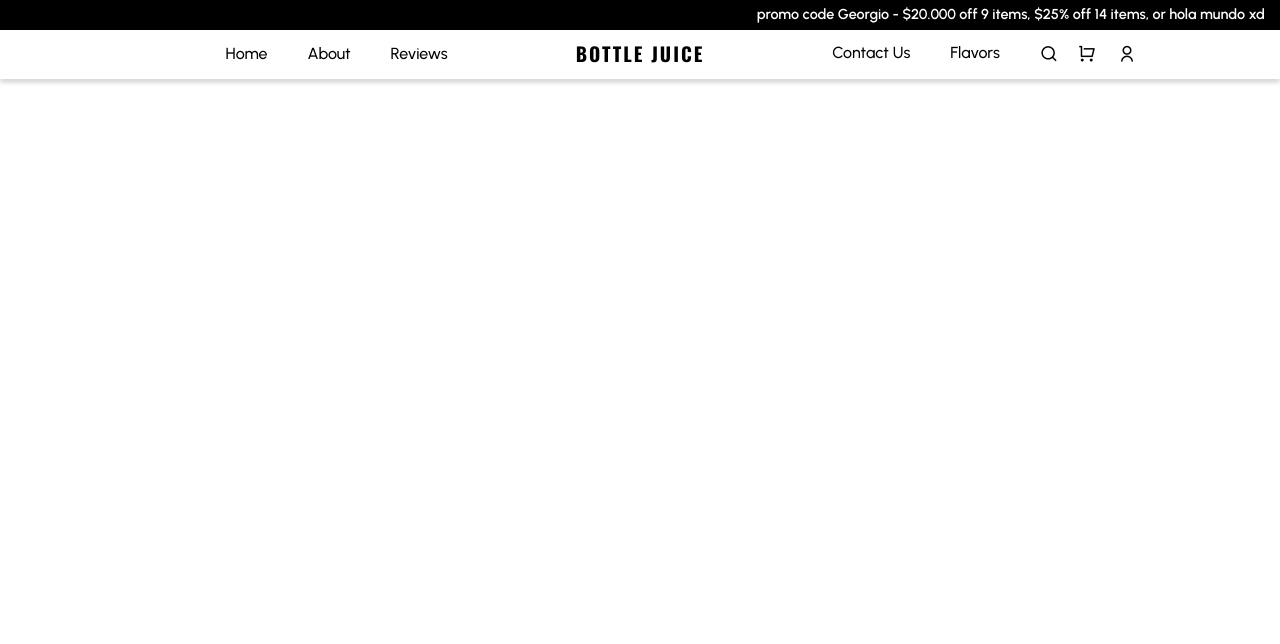
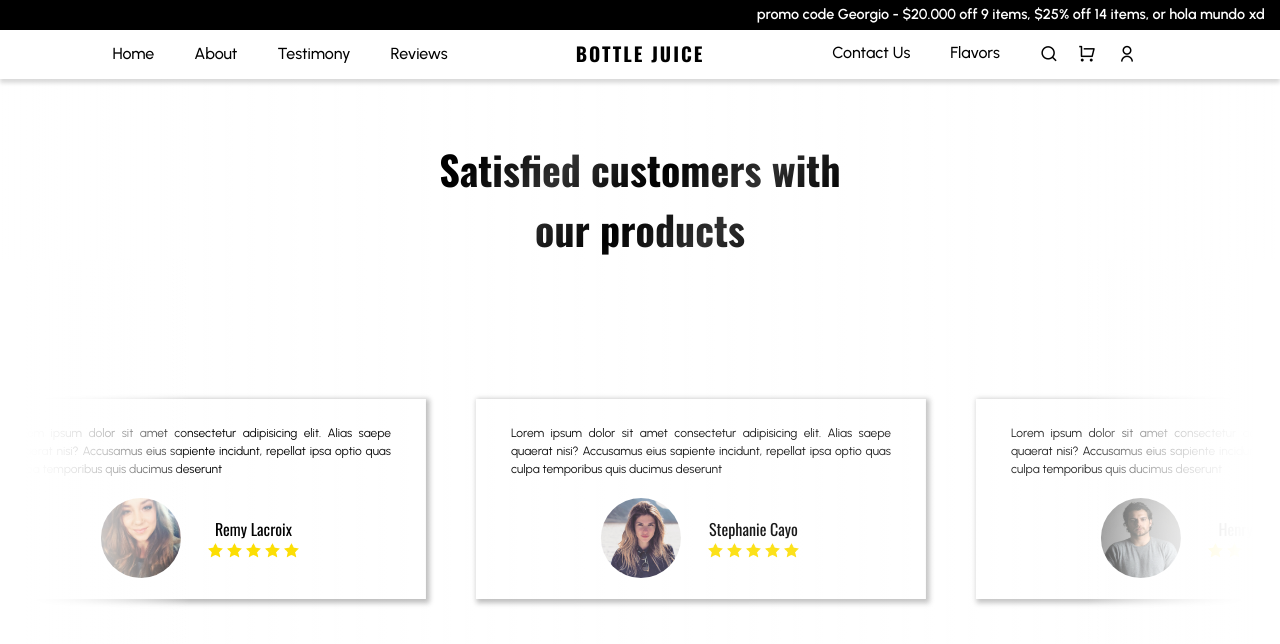
Before and after one commit to JorgeLombana/BottleJuice, a React (Vite) app in the folder client/: page /testimony in a window 1280 px wide. Shown: the top 644 px of the page. Built offline with nearby package versions, Linux system fonts and the light colour scheme; no server answers.

Commit message:
add page complete

```diff
--- a/client/src/App.jsx
+++ b/client/src/App.jsx
@@ -4,6 +4,7 @@ import About from './pages/About'
 import SignIn from './pages/SignIn'
 import SignUp from './pages/SignUp'
 import Profile from './pages/Profile'
+import {Testimony} from './pages/Testimony'
 import Header from './components/Header'
 import PrivateRoute from './components/PrivateRoute'
 import styled from 'styled-components'
@@ -51,7 +52,9 @@ export default function App() {
         <Route path="/about" element={<About />} />
         <Route path="/sign-in" element={<SignIn />} />
         <Route path="/sign-up" element={<SignUp />} />
+        <Route path="/testimony" element={<Testimony />} />
         <Route element={<PrivateRoute />}>
+
           <Route path="/profile" element={<Profile />} />
         </Route>
       </Routes>
--- /dev/null
+++ b/client/src/components/Container.jsx
@@ -0,0 +1,82 @@
+import React from "react";
+import styled from "styled-components";
+import Star from "../assets/star.png"
+
+const Contenedor = styled.article`
+  background-color: #ffffff;
+  height: 200px;
+  min-width: 450px;
+  display: flex;
+  justify-content: center;
+  align-items: center;
+  position: relative;
+  flex-direction: column;
+  border: none;
+  box-shadow: 2px 2px 5px 2px #00000045;
+  /* border-radius: 20px; */
+  padding: 15px 30px;
+  margin: 25px;
+  box-sizing: border-box;
+
+  transition: transform 0.7s ease;
+
+  &:hover {
+    transform: scale(1.05);
+  }
+`;
+
+const Imagen = styled.img`
+  border-radius: 50%;
+  width: 80px;
+  height: 80px;
+  margin-right: 25px;
+`;
+
+const Nombre = styled.p`
+  font-family: Oswald;
+  text-align: center;
+`;
+
+const Texto = styled.p`
+  text-align: justify;
+  font-size: 12px;
+  margin: 5px;
+  font-family: Urbanist;
+`;
+
+const FinalCard = styled.div`
+  display: flex;
+  align-items: center;
+  margin-top: 15px;
+  text-align: left;
+`;
+
+const Estrella = styled.img`
+  height: 15px;
+  width: 15px;
+  margin: 2px;
+`;
+
+const Calificacion = styled.div`
+  display: flex;
+`
+export const Container = ({ titulo, img, comentario }) => {
+  return (
+    <Contenedor>
+      <Texto>{comentario}</Texto>
+      <FinalCard>
+        <Imagen src={img} alt="persona" />
+        <Nombre>
+          {titulo}
+          <Calificacion>
+          <Estrella src={Star} />
+          <Estrella src={Star} />
+          <Estrella src={Star} />
+          <Estrella src={Star} />
+          <Estrella src={Star} />
+          </Calificacion>
+        </Nombre>
+      </FinalCard>
+    </Contenedor>
+  );
+};
--- a/client/src/components/Header.jsx
+++ b/client/src/components/Header.jsx
@@ -248,9 +248,11 @@ export default function Header() {
             <Link to="/">
               <li>Home</li>
             </Link>
-
             <Link to="/about">
               <li>About</li>
+            </Link>
+            <Link to="/Testimony">
+              <li>Testimony</li>
             </Link>
             {/* pendiente */}
             <Link to="/reviews">
--- /dev/null
+++ b/client/src/pages/Testimony.jsx
@@ -0,0 +1,95 @@
+import React, { useRef, useEffect } from 'react';
+import { Container } from '../components/Container';
+import styled from 'styled-components';
+import img1 from '../assets/img1.jpg';
+import img2 from '../assets/img2.jpg';
+import img3 from '../assets/img3.jpg';
+import img5 from '../assets/img5.jpg';
+
+const Principal = styled.section`
+  height: 70vh;
+  width: 100%;
+  overflow: hidden;
+  display: flex;
+  justify-content: center;
+  align-items: center;
+  background:linear-gradient(90deg, rgba(255,255,255,1) 2%, rgba(255,255,255,0) 15%, rgba(247,247,247,0) 50%, rgba(255,255,255,0) 85%, rgba(255,255,255,1) 98%);
+`;
+
+const Slider = styled.div`
+  display: flex;
+  justify-content: center;
+  align-items: center;
+  z-index: -5;
+  margin-top: -10vh;
+`;
+
+const Hero = styled.section`
+  display: flex;
+  justify-content: center;
+  align-items: center;
+  flex-direction: column;
+  padding-top: 40px;
+  text-align: center;
+  background: linear-gradient(90deg, rgba(255,255,255,1) 0%, rgba(255,255,255,0) 15%, rgba(255,255,255,0.16010154061624648) 85%, rgba(255,255,255,1) 100%);
+`;
+
+const TextoClientes = styled.p`
+  font-size: 2.5rem;
+  margin-top: 20px;
+  font-family: Oswald;
+  font-weight:800;
+  background-image: linear-gradient(311deg, rgba(0,0,0,1) 10%, rgba(48,48,48,1) 30%, rgba(0,0,0,1) 50%, rgba(48,48,48,1) 70%, rgba(0,0,0,1) 90%);
+  color: transparent;
+  -webkit-background-clip: text;
+  background-clip: text;
+`;
+
+const useSliderAutomatico = (ref) => {
+  useEffect(() => {
+    const SliderAutomatico = () => {
+      const primerElemento = ref.current.children[0];
+      const tamañoSlide = ref.current.children[0].offsetWidth;
+
+      ref.current.style.transition = '6000ms ease-out all';
+      ref.current.style.transform = `translateX(${-tamañoSlide -50}px)`; // Cambiado a -tamañoSlide
+
+      const desplazamiento = () => {
+        ref.current.style.transition = 'none';
+        ref.current.style.transform = `translateX(0)`;
+
+        ref.current.appendChild(primerElemento);
+      };
+
+      ref.current.addEventListener('transitionend', desplazamiento);
+    };
+
+    const intervalId = setInterval(() => {
+      SliderAutomatico();
+    }, 4000);
+
+    return () => clearInterval(intervalId);
+  }, [ref]);
+};
+
+export const Testimony = () => {
+  const SlideShow = useRef(null);
+  useSliderAutomatico(SlideShow);
+
+  return (
+    <Hero>
+      <TextoClientes>
+        Satisfied customers with <br />
+        our products
+      </TextoClientes>
+      <Principal>
+      <Slider ref={SlideShow}>
+        <Container titulo={'Jhonny sins'} img={img2} comentario={"Lorem ipsum dolor sit amet consectetur adipisicing elit. Alias saepe quaerat nisi? Accusamus eius sapiente incidunt, repellat ipsa optio quas culpa temporibus quis ducimus deserunt"}/>
+        <Container titulo= {'Remy Lacroix'} img={img1} comentario={"Lorem ipsum dolor sit amet consectetur adipisicing elit. Alias saepe quaerat nisi? Accusamus eius sapiente incidunt, repellat ipsa optio quas culpa temporibus quis ducimus deserunt"}/>
+        <Container titulo={'Stephanie Cayo'} img={img3} comentario={"Lorem ipsum dolor sit amet consectetur adipisicing elit. Alias saepe quaerat nisi? Accusamus eius sapiente incidunt, repellat ipsa optio quas culpa temporibus quis ducimus deserunt"}/>
+        <Container titulo={'Henry  Cavill'} img={img5} comentario={"Lorem ipsum dolor sit amet consectetur adipisicing elit. Alias saepe quaerat nisi? Accusamus eius sapiente incidunt, repellat ipsa optio quas culpa temporibus quis ducimus deserunt"}/>
+      </Slider>
+    </Principal>
+      </Hero>
+  );
+};
```
Also changed, not shown: 1 other file (tests, documents, lock files or other folders).
